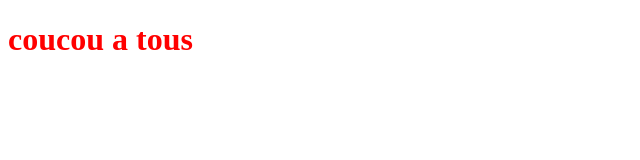
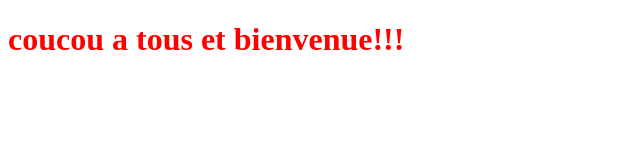
Before and after one commit to richardGarand/exerciceP3, a plain HTML site: page index.html in a window 1280 px wide. Shown: the whole page, without its empty margins (0-640 px from the left). Drawn offline with Linux system fonts and the light colour scheme.

Commit message:
modification de titre h1

```diff
--- a/index.html
+++ b/index.html
@@ -6,6 +6,6 @@
 	<link rel="stylesheet" type="text/css" href="style.css">
 </head>
 <body>
-<h1>coucou a tous</h1>
+<h1>coucou a tous et bienvenue!!!</h1>
 </body>
 </html>
```
